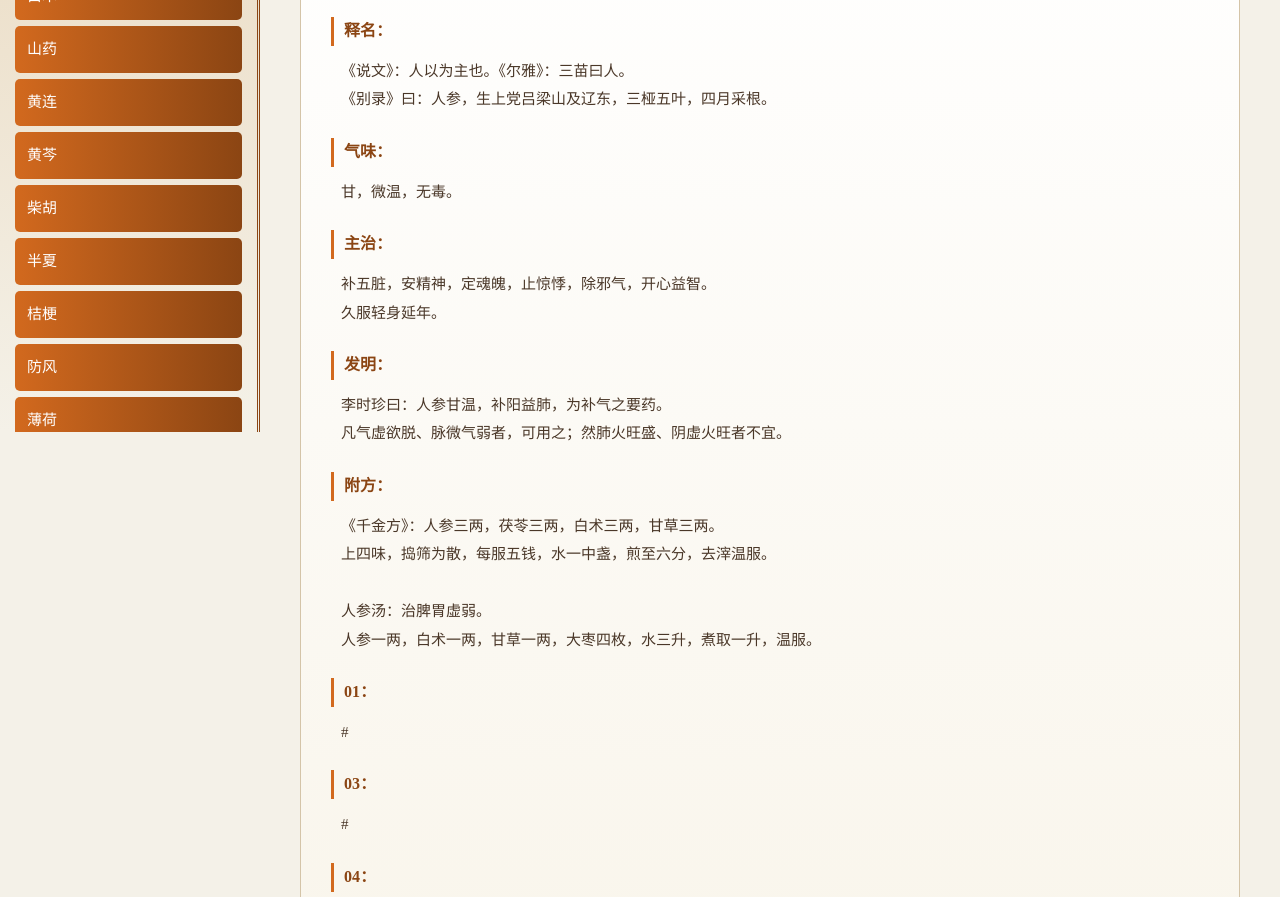
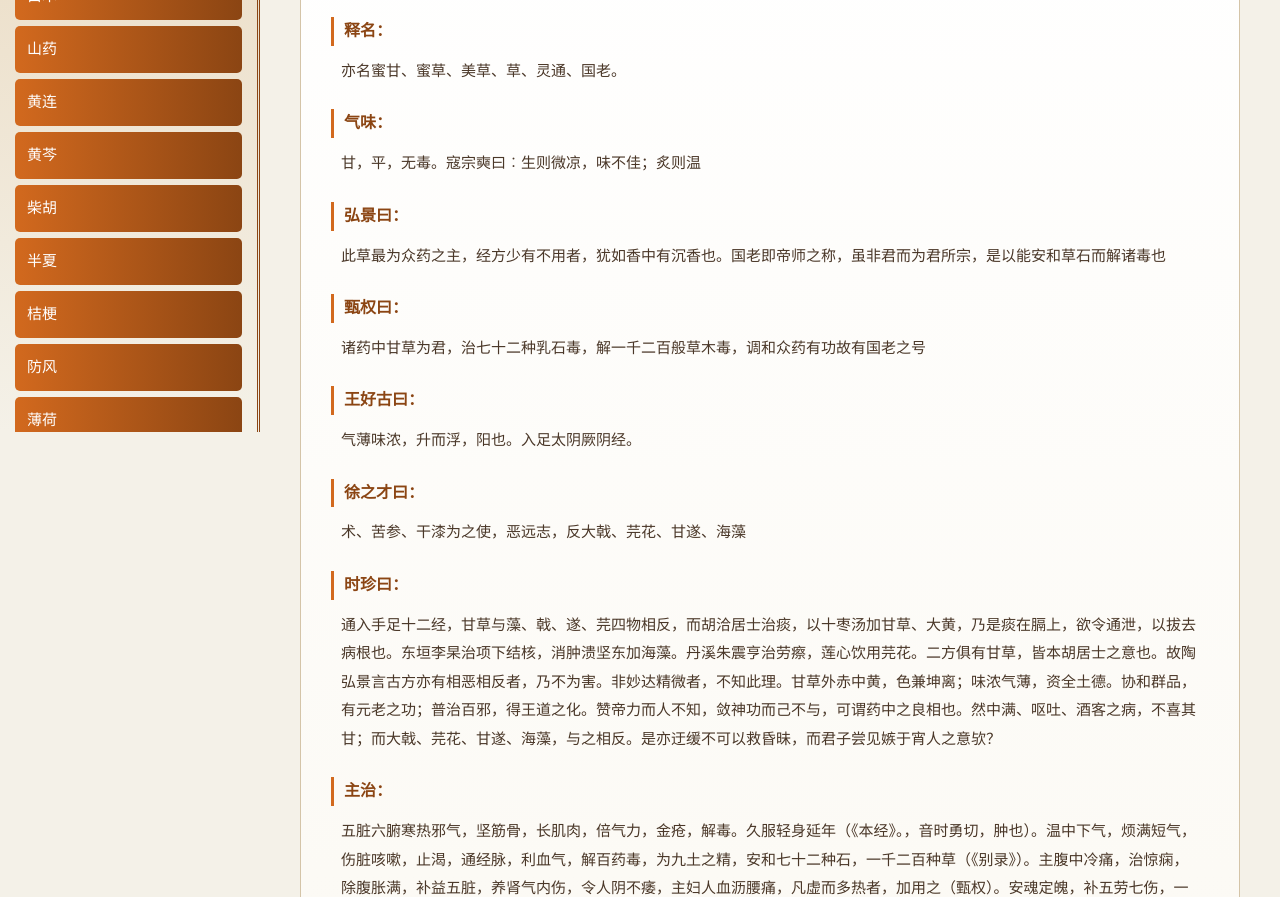
Before and after one commit to yxc08/bcgn, a plain HTML site: page cao.html in a window 1280 px wide. Shown: the part 348-1245 px from the top of the page. Drawn offline with Linux system fonts and the light colour scheme.

Commit message:
Add files via upload

```diff
--- a/cao.html
+++ b/cao.html
@@ -110,6 +110,34 @@ const books = [
   { "name": "金石部", "department": "金石", "page": "jinshi.html", "medicines": [] },
   { "name": "草部", "department": "草", "page": "cao.html", "medicines": [
 	  {
+        "name": "甘草",
+        "content": {
+          "释名": "亦名蜜甘、蜜草、美草、草、灵通、国老。",
+          "气味": "甘，平，无毒。寇宗奭曰︰生则微凉，味不佳；炙则温",
+		  "弘景曰":"此草最为众药之主，经方少有不用者，犹如香中有沉香也。国老即帝师之称，虽非君而为君所宗，是以能安和草石而解诸毒也",
+		  "甄权曰":"诸药中甘草为君，治七十二种乳石毒，解一千二百般草木毒，调和众药有功故有国老之号",
+		  "王好古曰":"气薄味浓，升而浮，阳也。入足太阴厥阴经。",
+		  "徐之才曰":"术、苦参、干漆为之使，恶远志，反大戟、芫花、甘遂、海藻",
+		  "时珍曰":"通入手足十二经，甘草与藻、戟、遂、芫四物相反，而胡洽居士治痰，以十枣汤加甘草、大黄，乃是痰在膈上，欲令通泄，以拔去病根也。东垣李杲治项下结核，消肿溃坚东加海藻。丹溪朱震亨治劳瘵，莲心饮用芫花。二方俱有甘草，皆本胡居士之意也。故陶弘景言古方亦有相恶相反者，乃不为害。非妙达精微者，不知此理。甘草外赤中黄，色兼坤离；味浓气薄，资全土德。协和群品，有元老之功；普治百邪，得王道之化。赞帝力而人不知，敛神功而己不与，可谓药中之良相也。然中满、呕吐、酒客之病，不喜其甘；而大戟、芫花、甘遂、海藻，与之相反。是亦迂缓不可以救昏昧，而君子尝见嫉于宵人之意欤？",
+		  "主治": "五脏六腑寒热邪气，坚筋骨，长肌肉，倍气力，金疮，解毒。久服轻身延年（《本经》。，音时勇切，肿也）。温中下气，烦满短气，伤脏咳嗽，止渴，通经脉，利血气，解百药毒，为九土之精，安和七十二种石，一千二百种草（《别录》）。主腹中冷痛，治惊痫，除腹胀满，补益五脏，养肾气内伤，令人阴不痿，主妇人血沥腰痛，凡虚而多热者，加用之（甄权）。安魂定魄，补五劳七伤，一切虚损，惊悸烦闷健忘，通九窍，利百脉，益精养气，壮筋骨（大明）。生用泻火热；熟用散表寒，去咽痛，除邪热，缓正气，养阴血，补脾胃，润肺（李杲）。吐肺痿之脓血，消五发之疮疽（好古）。解小儿胎毒惊痫，降火止痛（时珍）。",
+          "稍": "【主治】生用治胸中积热，去茎中痛，加酒煮玄胡索、苦楝子尤妙（元素）。",
+			"头": "生用能行足厥阴、阳明二经污浊之血，消肿导毒（震亨）。主痈肿，宜入吐药（时珍）。",
+			"发明": "震亨曰︰甘草味甘，大缓诸火，黄中通理，厚德载物之君子也。欲达下焦，须用稍子。杲曰︰甘草气薄味浓，可升可降，阴中阳也。阳不足者，补之以甘。甘温能除大热，故生用则气平，补脾胃不足而大泻心火；炙之则气温，补三焦元气而散表寒，除邪热，去咽痛，缓正气，养阴血。凡心火乘脾，腹中急痛，腹皮急缩者，宜倍用之。其性能缓急，而又协和诸药，使之不争。故热药得之缓其热；寒药得之缓其寒；寒热相杂者用之得其平。好古曰︰五味之用，苦泄辛散，酸收咸敛，甘上行而发，而本草言甘草下气何也？盖甘味主中，有升降浮沉，可上可下，可外可内，有和有缓，有补有泄，居中之道尽矣。张仲景附子理中汤用甘草，恐其僭上也；调胃承气汤用甘草，恐其速下也，皆缓之之意。小柴胡汤有柴胡、黄芩之寒，人参、半夏之温，而用甘草者，则有调和之意。建中汤用甘草，以补中而缓脾急也；凤髓丹用甘草，以缓肾急而生元气也，乃甘补之意。又曰︰甘者令人中满；中满者勿食甘，甘缓而壅气，非中满所宜也。凡不满而用炙甘草为之补；若中满而用生甘草为之泻，能引诸药直至满所，甘味入脾，归其所喜，此升降、浮沉之理也。《经》云︰以甘补之，以甘泻之，以甘缓之，是矣。",
+
+
+
+
+          "附方": "伤寒心悸:脉结代者︰甘草二两。水三升，煮一半，服七合。日一服。（《伤寒类要》）\n伤寒咽痛︰少阴证，甘草汤主之。用甘草二两（蜜水炙），水二升，煮一升半，服五合，日二服。（张仲景《伤寒论》）\n肺热喉痛有痰热者:甘草（炒）二两，桔梗（米泔浸一夜）一两。每服五钱，水一钟半，入阿胶半片，煎服。（钱乙《直诀》）/n肺痿多涎︰肺痿吐涎沫，头眩，小便数而不咳者，肺中冷也，甘草干姜汤温之。甘草（炙）四两，干姜（炮）二两。水三升，煮一升五合，分服。（张仲景《金匮要略》）\n肺痿久嗽涕唾多，骨节烦闷，寒热。以甘草三两（炙），捣为末。每日取小便三合，调甘草末一钱，服之。（《广利方》）\n小儿热嗽︰甘草二两，猪胆汁浸五宿，炙，研末，蜜丸绿豆大。食后薄荷汤下十丸。名凉膈丸。（《圣惠方》）",
+
+          "03": "附方2"
+
+
+
+
+
+		}
+      },
+	  {
         "name": "人参",
         "content": {
           "释名": "《说文》：人以为主也。《尔雅》：三苗曰人。\n《别录》曰：人参，生上党吕梁山及辽东，三桠五叶，四月采根。",
@@ -120,18 +148,6 @@ const books = [
           "01": "#",
           "03": "# ",
 			"04": "# "
-        }
-      },
-      {
-        "name": "甘草",
-        "content": {
-          "释名": "《说文》：草之甘者，曰甘草。\n《别录》曰：甘草一名蜜甘，生河西川谷，二月、八月采根。",
-          "气味": "甘，平，无毒。",
-          "主治": "补五脏虚劳，除邪热，解百药毒，缓急止痛，消积下气，补诸不足，续血脉。",
-          "发明": "李时珍曰：甘草味甘性平，调和诸药，国老之称由此。\n入剂能缓峻药之性，然中满呕吐、湿盛胀满者忌服。",
-          "附方": "《千金方》：甘草三两，生姜三两，大枣五枚。\n上三味，捣筛为散，每服五钱，水一中盏，煎至六分，去滓温服。\n\n炙甘草汤：治脉结代、心动悸。\n甘草四两（炙），生姜三两，人参二两，生地黄一斤，桂枝三两，麦门冬半升，阿胶二两，大枣三十枚，麻仁半升，水酒各半煎服。",
-          "01": "附方1",
-          "03": "附方2"
         }
       },
       {
```
